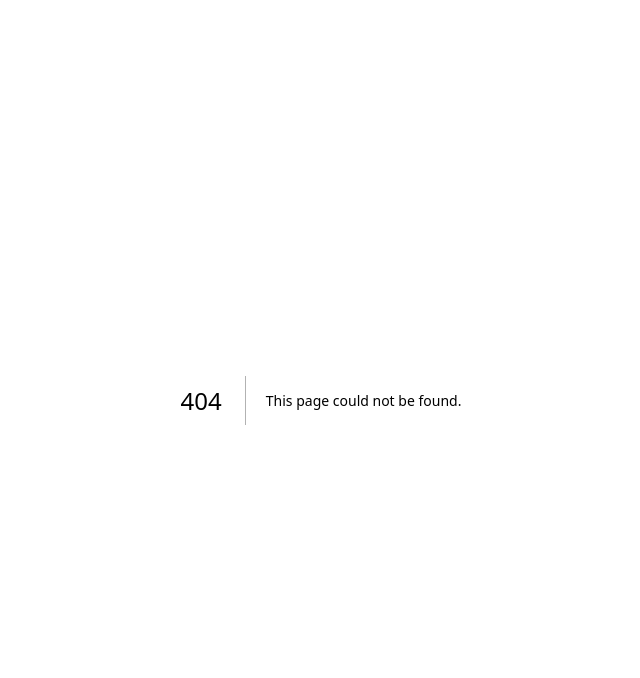
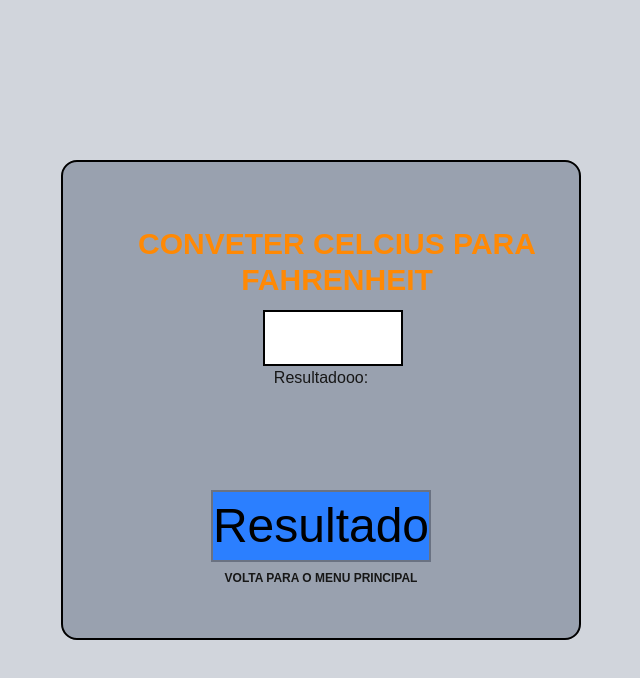
Before and after one commit to soaress33/AplicativosWebSenac, a Next.js app: page /Celcius in a window 1280 px wide. Before the commit this address had no page. Shown: the top 678 px of the page, without its empty margins (319-959 px from the left). Built offline with nearby package versions, Linux system fonts and the light colour scheme.

Commit message:
add tarefas

```diff
--- /dev/null
+++ b/actions/converterCelcus/converterCelsius.js
@@ -0,0 +1,20 @@
+"use server";
+
+export async function converterCelsius(A) {
+    console.log("Convertendo Celcius para Fahrenheit");
+
+    if (A!= "") {
+
+        const converter = (parseFloat(A) * 1.8 + 32);
+        console.log("Valor de Fahrenheit:" + converter.toString());
+
+    }
+}
+
+//async function executarTeste() {
+  //  const resultado = converterCelsius(200);
+    //console.log(resultado);
+
+//}
+
+//executarTeste();
--- /dev/null
+++ b/app/Celcius/page.js
@@ -0,0 +1,67 @@
+"use client";
+import { use, useState } from "react";
+import { converterCelsius } from "@/actions/converterCelcus/converterCelsius";
+import Link from "next/link";
+
+
+
+
+export default function Home() {
+
+    const [A, setA] = useState("");
+    const [resultado, setResultado] = useState(null);
+
+
+
+
+    return (
+        <div className="bg-gray-300 flex-col items-center flex justify-center w-screen h-screen">
+            <div className="bg-gray-400 w-130 flex-col items-center border-black  flex border-2 rounded-2xl h-120">
+                <div className=" w-110 flex-col justify-center items-center flex h-50 ml-8 ">
+                    <h1 className="font-bold text-3xl items-center flex text-orange-400">CONVETER CELCIUS PARA </h1>
+                    <h1 className="font-bold text-3xl items-center flex text-orange-400">FAHRENHEIT</h1>
+                </div>
+
+                {/*caixa das input*/}
+                <div className=" w-120  -mt-13 flex items-center">
+                    <div className=" justify-center flex ml-18  w-90 font-bold me-5 ">
+                        <input
+                            type="number"
+                            placeholder=" "
+                            onChange={(e) => setA(e.target.value)}
+                            value={A}
+                            className="no-spinner outline-none  bg-white text-black w-35 h-14  border-2 border-black">
+                        </input>
+
+
+                    </div>
+                </div>
+
+                <h1>Resultadooo: {resultado}</h1>
+
+
+
+                {/**CAIXA DOS BOTÕES  */}
+                <div className="bg-blue-300 mt-25">
+                    <button
+                        onClick={converterCelsius}
+                        className=" bg-blue-500 hover:bg-blue-700 border-2 border-gray-500 text-5xl text-black  h-18  ">
+                        <h1>Resultado</h1>
+                    </button>
+
+
+
+                </div>
+
+
+
+                <Link href={"/principal"} >
+                    <div className=" font-bold text-xs items-center flex justify-center mt-2">
+                        <h1>VOLTA PARA O MENU PRINCIPAL</h1>
+                    </div>
+                </Link>
+            </div>
+
+        </div>
+    );
+}
--- /dev/null
+++ b/app/calculadora/page.js
@@ -0,0 +1,102 @@
+"use client";
+import { useState } from "react";
+import Image from "next/image";
+import Link from "next/link";
+import { setLazyProp } from "next/dist/server/api-utils";
+import { setRequestMeta } from "next/dist/server/request-meta";
+
+
+
+export default function Home() {
+
+
+
+     function somar(A, B){
+    console.log("Estou Somando A com B veja abaixo.....");
+    if (A!= "" && B!= ""){
+      const soma = parseFloat(A) + parseFloat(B)
+      console.log("Resultado da Soma...." + soma.toString())
+      return {soma: soma.toString()};
+
+    }
+
+    return {error: "Erro ao Somar" };
+ }
+
+
+
+
+
+
+
+    return (
+        <div className="bg-gray-300 flex-col items-center flex justify-center w-screen h-screen">
+            <div className="bg-gray-400 w-130 flex-col items-center border-black  flex border-2 rounded-2xl h-120">
+                <div className=" w-110 flex-col justify-center items-center flex h-50 ml-8 ">
+                    <h1 className="font-bold text-5xl text-orange-400">CALCULADORA</h1>
+                </div>
+
+                {/*caixa das input*/}
+                <div className=" w-120  -mt-13 flex items-center">
+                    <div className=" justify-center flex ml-18  w-90 font-bold me-5 ">
+                        <input
+                            type="number"
+                            placeholder=" "
+                            onChange={(e) => A(e.target.value)}
+                            className="no-spinner outline-none  bg-white text-black w-35 h-14  border-2 border-black">
+                        </input>
+
+                        <input
+                            type="number"
+                            placeholder=" "
+                            onChange={(e) => B(e.target.value)}
+                            className="no-spinner outline-none ml-2 bg-white text-black w-35 h-14  border-2 border-black">
+                        </input>
+                    </div>
+                </div>
+
+
+
+
+
+
+
+
+
+                {/**CAIXA DOS BOTÕES  */}
+                <div className="bg-blue-300 mt-25">
+                     <button
+                     onClick={somar}
+                      className=" bg-blue-500 hover:bg-blue-700 border-2 border-gray-500 text-5xl text-black w-25 h-18  ">
+                      <h1>+</h1>
+                    </button>
+
+                    <button
+                      className=" bg-blue-500 hover:bg-blue-700 border-2 border-gray-500 text-5xl text-black w-25 h-18  ">
+                      <h1>-</h1>
+                    </button>
+
+                    <button
+                      className=" bg-blue-500 hover:bg-blue-700 border-2 border-gray-500 text-5xl text-black w-25 h-18  ">
+                      <h1>x</h1>
+                    </button>
+
+                    <button
+                      className=" bg-blue-500 hover:bg-blue-700 border-2 border-gray-500 text-5xl text-black w-25 h-18  ">
+                      <h1>/</h1>
+                    </button>
+
+                </div>
+
+
+
+                <Link href={"/principal"} >
+                    <div className=" font-bold text-xs items-center flex justify-center mt-2">
+                        <h1>VOLTA PARA O MENU PRINCIPAL</h1>
+                    </div>
+                </Link>
+            </div>
+
+        </div>
+    );
+}
--- /dev/null
+++ b/app/tarefas/page.js
@@ -0,0 +1,66 @@
+import Image from "next/image";
+import Link from "next/link";
+import { LucideClipboardList } from "lucide-react";
+
+
+
+export default function Home() {
+    return (
+        <div className="bg-white items-center flex justify-center w-screen h-screen">
+            <div className="bg-gray-300 items-center flex flex-col rounded-2xl w-200 h-174">
+                <div className=" mt-3   -ml-100 flex">
+                    <div className="bg-blue-200 rounded-2xl ">
+                        <LucideClipboardList className="h-12 w-auto text-[#4559D9]"></LucideClipboardList>
+                    </div>
+                    <div className="ml-3">
+                        <h1 className="text-3xl font-bold text-black">Minhas Tarefas</h1>
+                        <p className="-mt-2 text-gray-500">Gerencie suas tarefas de formas simples</p>
+                    </div>
+                </div>
+                <div className="bg-white w-185 border rounded-2xl mt-5 border-gray-300 h-90">
+                    <h1 className="text-black ml-2 mt-2 text-2xl">Nova tarefa</h1>
+                    <div className=" text-black ml-2 mt-3">
+                        <h1>Tarefas</h1>
+                        <input className="w-180 h-11 border-black rounded border"></input>
+                    </div>
+
+                    <div className=" flex   text-black ml-2 mt-3">
+                        <div className="">
+                            <h1>Data</h1>
+                            <input
+                                type="date"
+                                placeholder="dd/mm/aaaa"
+                                className="w-86 h-11 p-2 rounded border-black border"></input>
+                        </div>
+
+                        <div className="ml-8 ">
+                            <h1>Horário</h1>
+                            <input
+                                type="time"
+                                placeholder="--:--"
+                                className="w-86 h-11 p-2 rounded border-black border"></input>
+                        </div>
+                    </div>
+
+
+                    <div className=" text-black ml-2 mt-3">
+                        <h1>Status</h1>
+                        <input className="w-180 h-11 rounded border-black border">
+
+
+                        </input>
+                    </div>
+                    <button className="bg-[#3B57DD] w-40 h-10 flex items-center justify-center hover:bg-blue-500 mt-4 ml-2 rounded">
+                        <p >+</p>
+                        <p className="ml-3">Adicionar</p>
+                    </button>
+                </div>
+
+                <div className="bg-white w-185 mt-4 rounded-2xl h-50"></div>
+
+            </div>
+
+
+        </div>
+    );
+}
```
